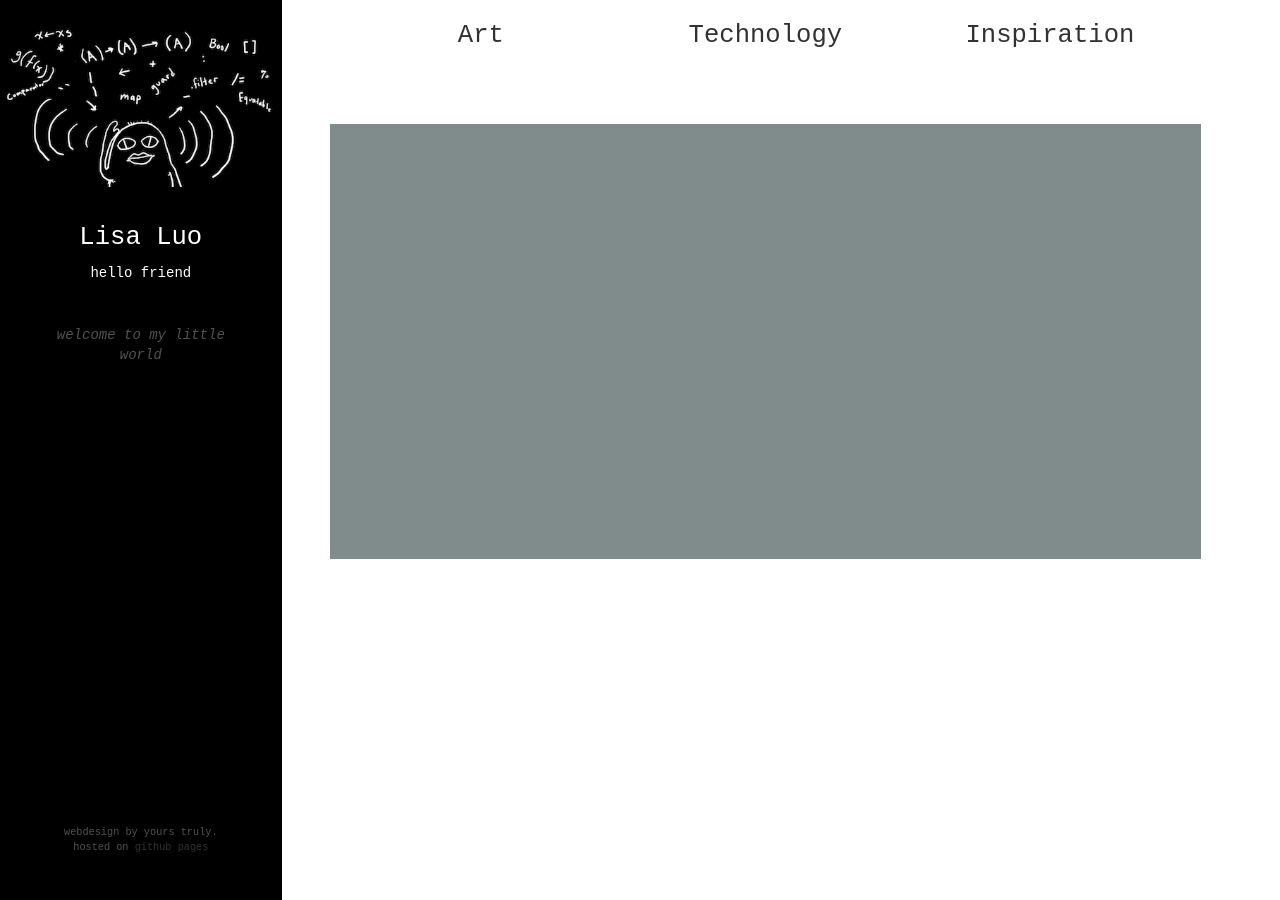
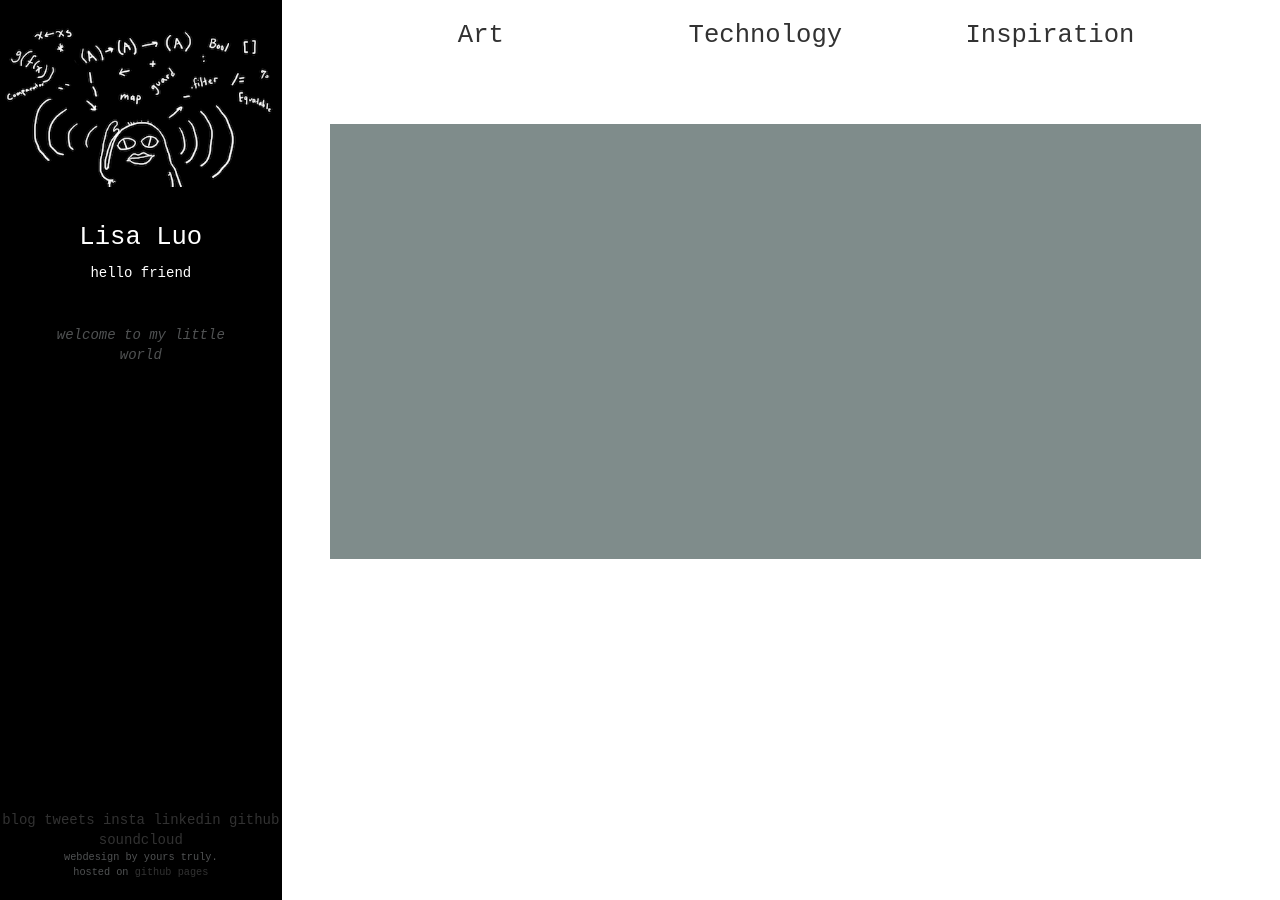
Before and after one commit to luoser/luoser.github.io, a Jekyll site: the page built from index.html, in a window 1280 px wide. Built offline with Jekyll 4.4.1, drawn with Linux system fonts in a browser that asks for light colours; nearby versions of some CDN libraries.

Commit message:
remove icons temporarily

```diff
--- a/_layouts/default.html
+++ b/_layouts/default.html
@@ -31,22 +31,22 @@
 
      <div id='sidebar_footer'>
          <a target='_blank' href='http://blog.lisaluo.com/'>
-           <i class='icon-pen icon2x'></i>
+           blog
          </a>
          <a target='_blank' href='https://twitter.com/luoser'>
-           <i class='icon-twitter icon2x'></i>
+           tweets
          </a>
          <a target='_blank' href='https://www.instagram.com/secretlovechildren/'>
-           <i class='icon-instagram icon2x'></i>
+           insta
          </a>
          <a target='_blank' href='http://www.linkedin.com/pub/lisa-luo/36/770/4a'>
-           <i class='icon-linked_in icon2x'></i>
+           linkedin
          </a>
          <a target='_blank' href='https://github.com/luoser'>
-           <i class='icon-git icon2x'></i>
+           github
          </a>
          <a target='_blank' href='https://soundcloud.com/luoser/sets/dawn-of-the-dulcimer'>
-           <i class='icon-soundcloud icon2x'></i>
+           soundcloud
          </a>
 
        <div id='copyright'>
--- a/css/main.css
+++ b/css/main.css
@@ -62,7 +62,7 @@ html *{
 /* For social media icons. */
 #sidebar_footer{
   position:absolute;
-  bottom:25px;
+  bottom:40px;
   height:50px;
   width:100%;
 }
```
